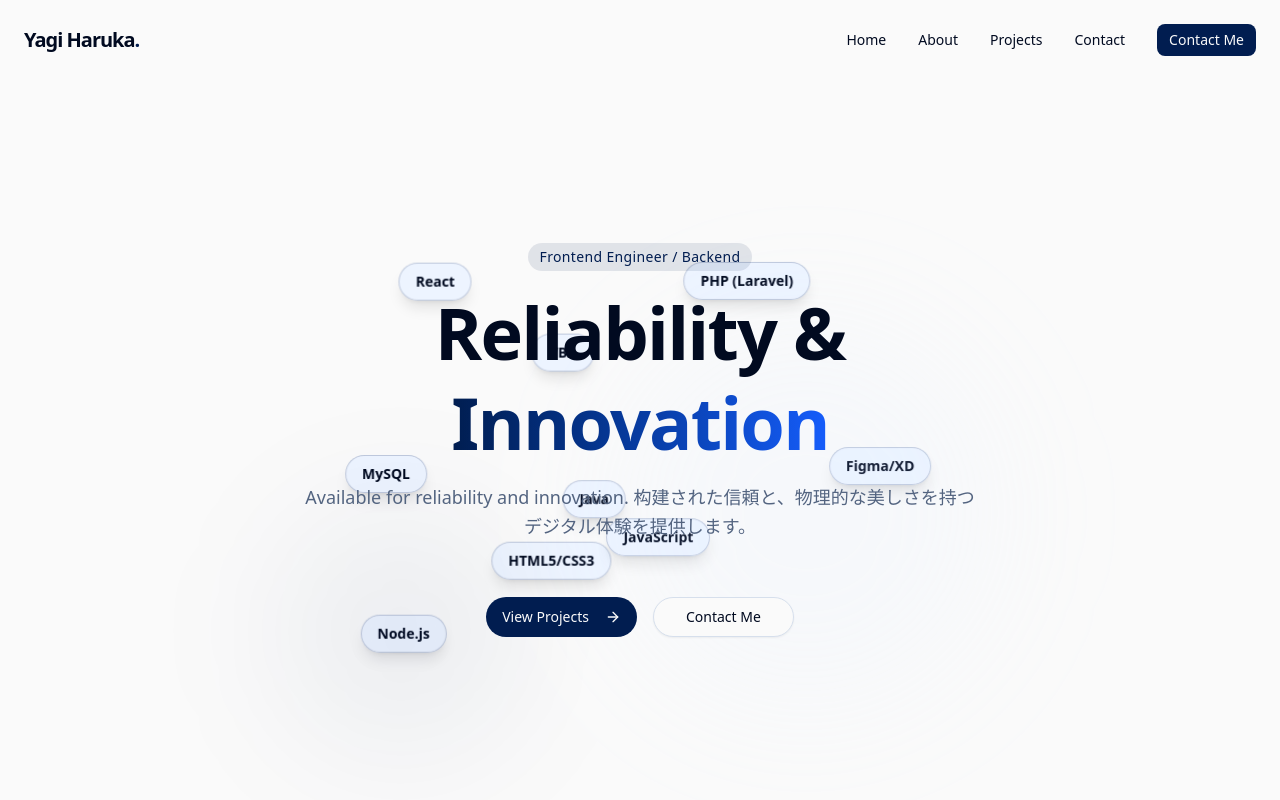
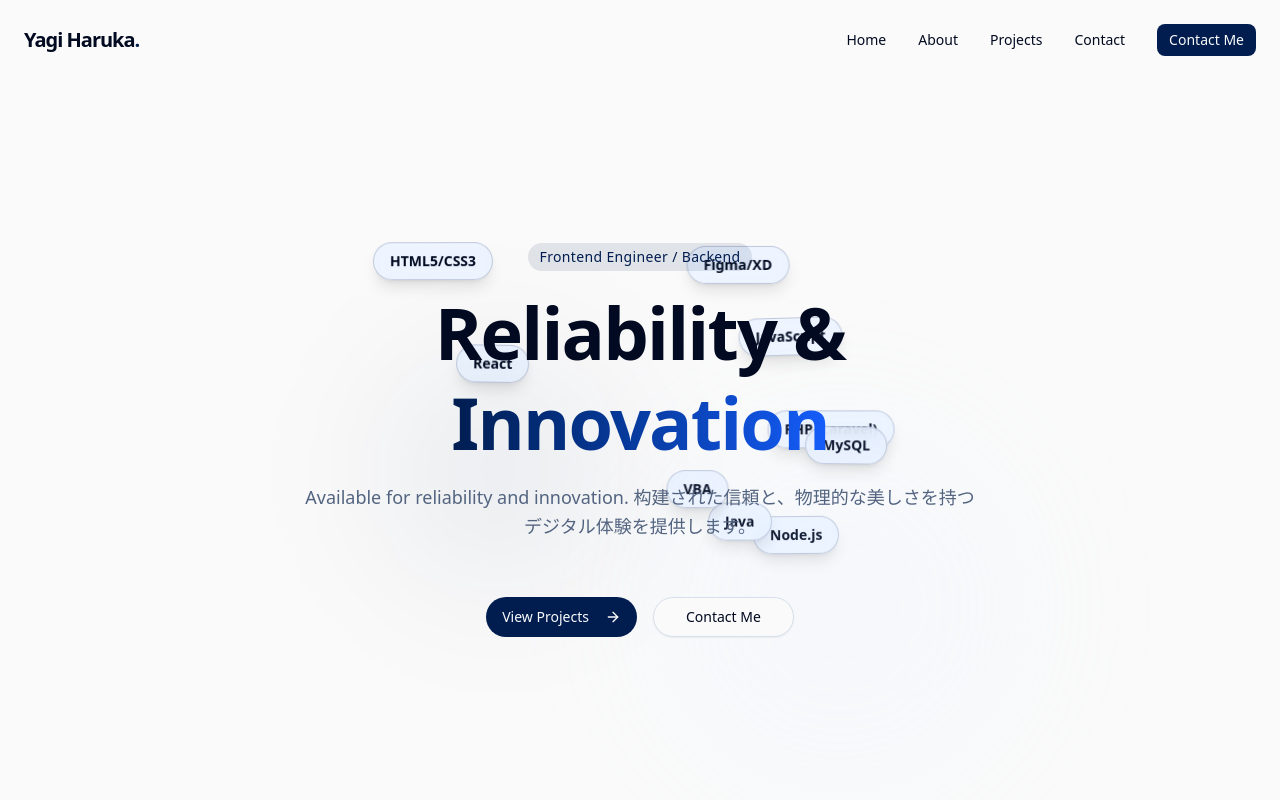
Before and after one commit to haruka-pon/PortfolioVer2.0, a Next.js app: page / in a window 1280 px wide. Shown: the top 800 px of the page. Built offline with nearby package versions, Linux system fonts and the light colour scheme.

Commit message:
fix . change design

```diff
--- a/src/components/sections/hero.tsx
+++ b/src/components/sections/hero.tsx
@@ -22,7 +22,7 @@ export function Hero() {
             className="relative min-h-[90vh] flex items-center justify-center overflow-hidden bg-background"
         >
             {/* Background Physics Elements - Floating Skills */}
-            <div className="absolute inset-0 z-0 pointer-events-none overflow-hidden">
+            <div className="absolute inset-0 z-0 h-full w-full pointer-events-none">
                 {SKILLS.map((skill, index) => (
                     <PhysicsElement key={skill.name} delay={index * 0.2}>
                         <div className="px-4 py-2 rounded-full bg-secondary/80 border border-primary/20 backdrop-blur-sm text-sm font-semibold pointer-events-auto cursor-grab active:cursor-grabbing shadow-lg hover:border-primary transition-colors hover:bg-secondary">
@@ -69,12 +69,14 @@ export function Hero() {
                     transition={{ delay: 0.4, duration: 0.5 }}
                     className="flex flex-col sm:flex-row gap-4 mt-8"
                 >
-                    <Button size="lg" className="group rounded-full px-8">
-                        View Projects
-                        <ArrowRight className="ml-2 w-4 h-4 group-hover:translate-x-1 transition-transform" />
+                    <Button size="lg" className="group rounded-full px-8" asChild>
+                        <a href="#projects">
+                            View Projects
+                            <ArrowRight className="ml-2 w-4 h-4 group-hover:translate-x-1 transition-transform" />
+                        </a>
                     </Button>
-                    <Button size="lg" variant="outline" className="rounded-full px-8">
-                        Contact Me
+                    <Button size="lg" variant="outline" className="rounded-full px-8" asChild>
+                        <a href="#contact">Contact Me</a>
                     </Button>
                 </motion.div>
             </motion.div>
@@ -102,30 +104,33 @@ function PhysicsElement({
             initial={{ opacity: 0, x: initialX, y: initialY }}
             animate={{
                 opacity: 1,
-                y: [0, -20, 0],
-                x: [0, 10, 0],
+                y: [0, Math.random() * -30 - 10, 0, Math.random() * 30 + 10, 0],
+                x: [0, Math.random() * 20 + 5, 0, Math.random() * -20 - 5, 0],
+                rotate: [0, Math.random() * 10 - 5, 0, Math.random() * -10 + 5, 0],
             }}
             transition={{
                 y: {
-                    duration: 3,
+                    duration: 5 + Math.random() * 3,
                     repeat: Infinity,
                     ease: "easeInOut",
                     delay: delay,
-                    repeatType: "reverse",
                 },
                 x: {
-                    duration: 4,
+                    duration: 7 + Math.random() * 3,
                     repeat: Infinity,
                     ease: "easeInOut",
                     delay: delay + 1,
-                    repeatType: "reverse",
+                },
+                rotate: {
+                    duration: 10 + Math.random() * 5,
+                    repeat: Infinity,
+                    ease: "easeInOut",
                 },
                 opacity: { duration: 1 },
             }}
             className="absolute top-1/2 left-1/2 transform -translate-x-1/2 -translate-y-1/2"
             style={{
                 zIndex: 1,
-                // Randomize initial position slightly
                 marginLeft: Math.random() * 600 - 300,
                 marginTop: Math.random() * 400 - 200,
             }}
--- a/src/components/sections/projects.tsx
+++ b/src/components/sections/projects.tsx
@@ -3,6 +3,7 @@
 import { motion } from "framer-motion";
 import { Card, CardContent, CardDescription, CardFooter, CardHeader, CardTitle } from "@/components/ui/card";
 import { Button } from "@/components/ui/button";
+import { TiltCard } from "@/components/ui/tilt-card";
 import { ExternalLink, Github } from "lucide-react";
 
 // Placeholder data since no specific projects were listed
@@ -64,7 +65,8 @@ export function Projects() {
                     className="grid grid-cols-1 md:grid-cols-2 lg:grid-cols-3 gap-6"
                 >
                     {PROJECTS.map((project, index) => (
-                        <motion.div key={index} variants={item}>
+                        <motion.div key={index} variants={item} className="h-full">
+                            <TiltCard>
                                 <Card className="h-full flex flex-col hover:border-primary/50 transition-colors duration-300">
                                     <CardHeader>
                                         <CardTitle>{project.title}</CardTitle>
@@ -97,6 +99,7 @@ export function Projects() {
                                         </Button>
                                     </CardFooter>
                                 </Card>
+                            </TiltCard>
                         </motion.div>
                     ))}
                 </motion.div>
--- /dev/null
+++ b/src/components/ui/tilt-card.tsx
@@ -0,0 +1,69 @@
+"use client";
+
+import React, { useRef, useState } from "react";
+import { motion, useMotionValue, useSpring, useTransform } from "framer-motion";
+
+interface TiltCardProps {
+    children: React.ReactNode;
+    className?: string;
+}
+
+export function TiltCard({ children, className }: TiltCardProps) {
+    const ref = useRef<HTMLDivElement>(null);
+
+    const x = useMotionValue(0);
+    const y = useMotionValue(0);
+
+    const mouseXSpring = useSpring(x);
+    const mouseYSpring = useSpring(y);
+
+    const rotateX = useTransform(mouseYSpring, [-0.5, 0.5], ["15deg", "-15deg"]);
+    const rotateY = useTransform(mouseXSpring, [-0.5, 0.5], ["-15deg", "15deg"]);
+
+    const handleMouseMove = (e: React.MouseEvent<HTMLDivElement>) => {
+        if (!ref.current) return;
+
+        const rect = ref.current.getBoundingClientRect();
+
+        const width = rect.width;
+        const height = rect.height;
+
+        const mouseX = e.clientX - rect.left;
+        const mouseY = e.clientY - rect.top;
+
+        const xPct = mouseX / width - 0.5;
+        const yPct = mouseY / height - 0.5;
+
+        x.set(xPct);
+        y.set(yPct);
+    };
+
+    const handleMouseLeave = () => {
+        x.set(0);
+        y.set(0);
+    };
+
+    return (
+        <motion.div
+            ref={ref}
+            onMouseMove={handleMouseMove}
+            onMouseLeave={handleMouseLeave}
+            style={{
+                rotateY,
+                rotateX,
+                transformStyle: "preserve-3d",
+            }}
+            className={`relative w-full h-full ${className}`}
+        >
+            <div
+                style={{
+                    transform: "translateZ(50px)",
+                    transformStyle: "preserve-3d",
+                }}
+                className="h-full"
+            >
+                {children}
+            </div>
+        </motion.div>
+    );
+}
```
Lines whose indentation alone changed are shown as unchanged.
